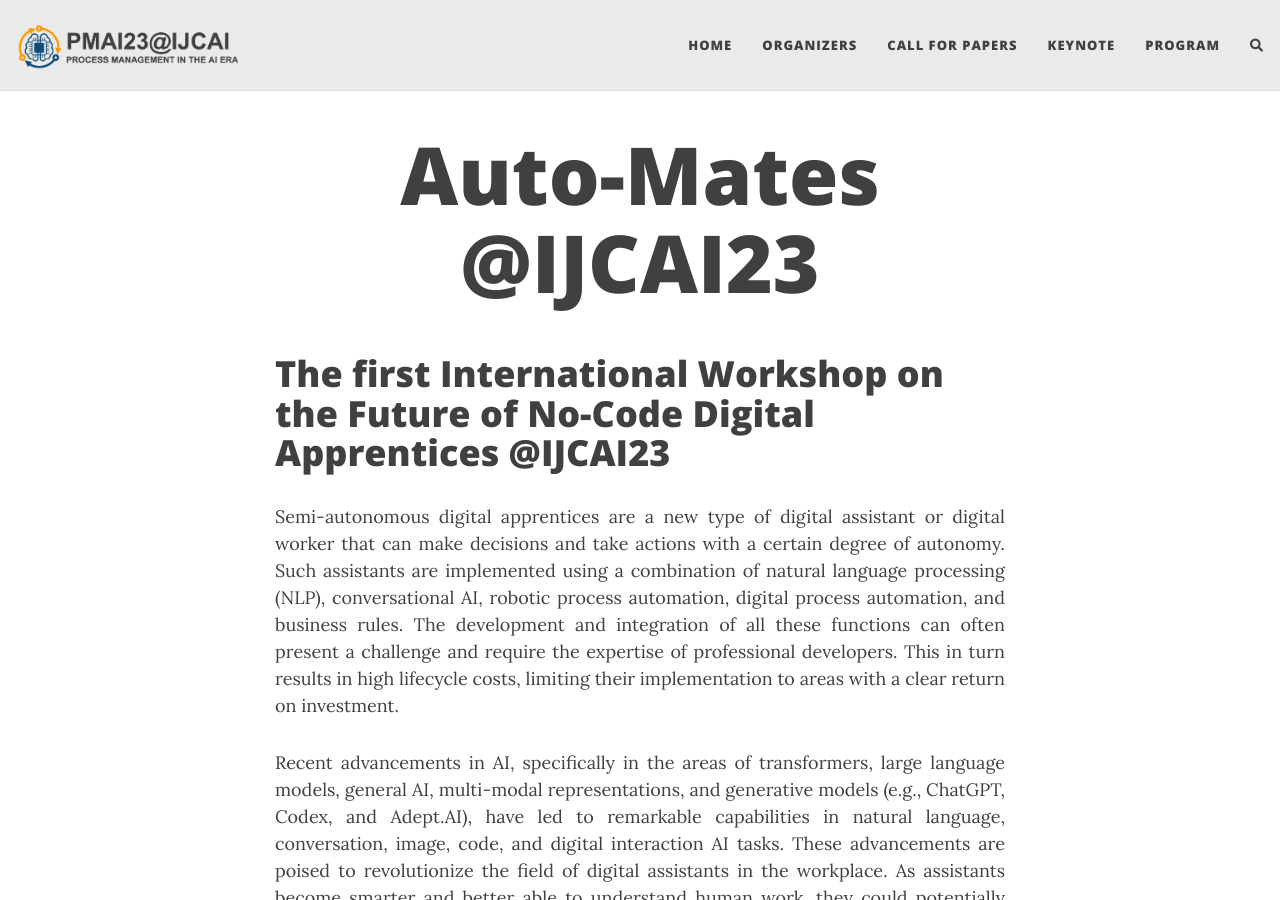
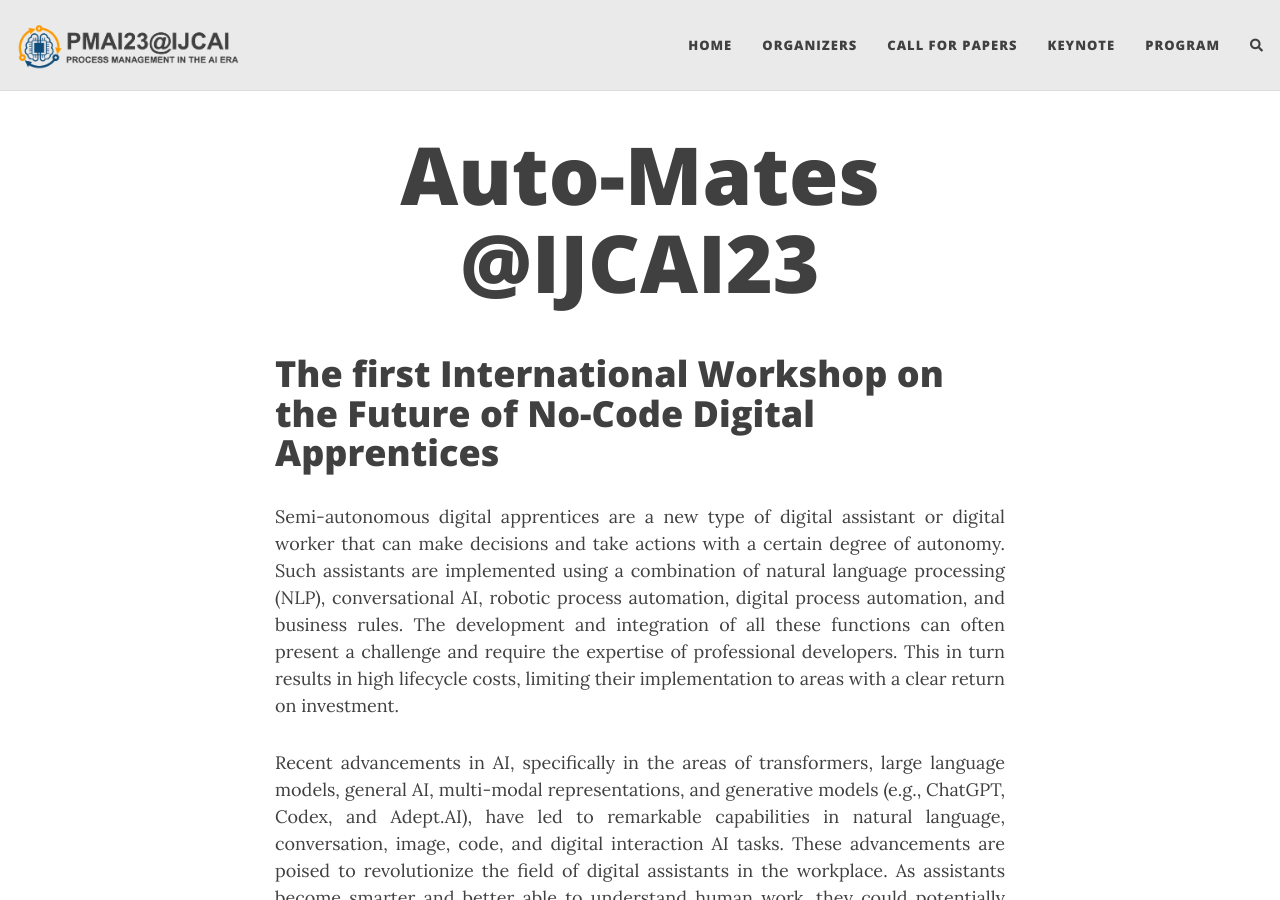
Before and after one commit to IJCAI23AutoMates/IJCAI23AutoMates..github.io, a Jekyll site: the page built from index.md, in a window 1280 px wide and 900 px high. Built offline with Jekyll 4.4.1, drawn with Linux system fonts in a browser that asks for light colours; nearby versions of some CDN libraries; comment, search, counter and statistics services are not loaded.

Commit message:
Update index.md

```diff
--- a/index.md
+++ b/index.md
@@ -2,7 +2,7 @@
 layout: home
 title: Auto-Mates @IJCAI23
 ---
-# The first International Workshop on the Future of No-Code Digital Apprentices @IJCAI23
+# The first International Workshop on the Future of No-Code Digital Apprentices
 
 {: style="text-align: justify"}
 Semi-autonomous digital apprentices are a new type of digital assistant or digital worker that can make decisions and take actions with a certain degree of autonomy. Such assistants are implemented using a combination of natural language processing (NLP), conversational AI, robotic process automation, digital process automation, and business rules. The development and integration of all these functions can often present a challenge and require the expertise of professional developers. This in turn results in high lifecycle costs, limiting their implementation to areas with a clear return on investment.
```
